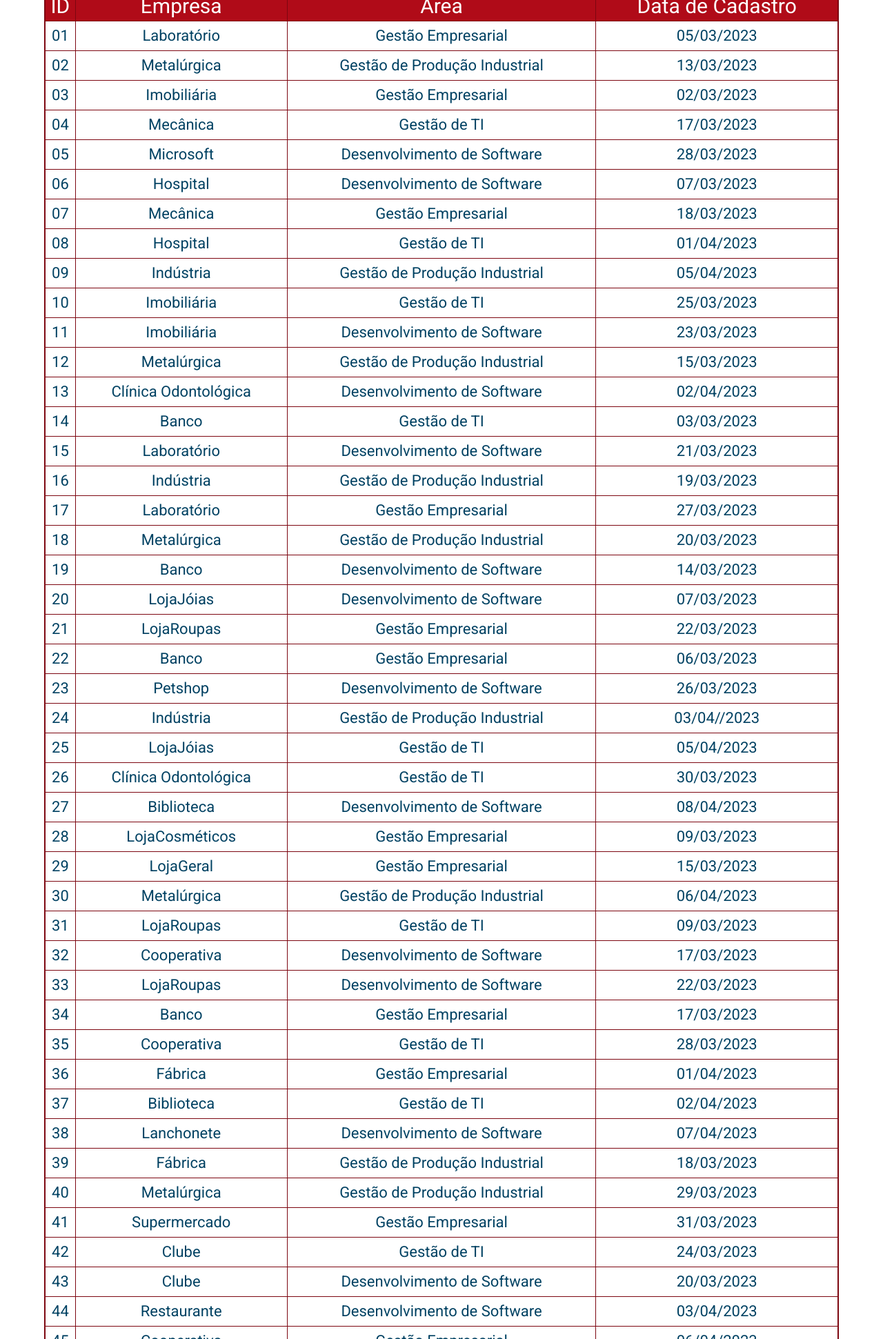
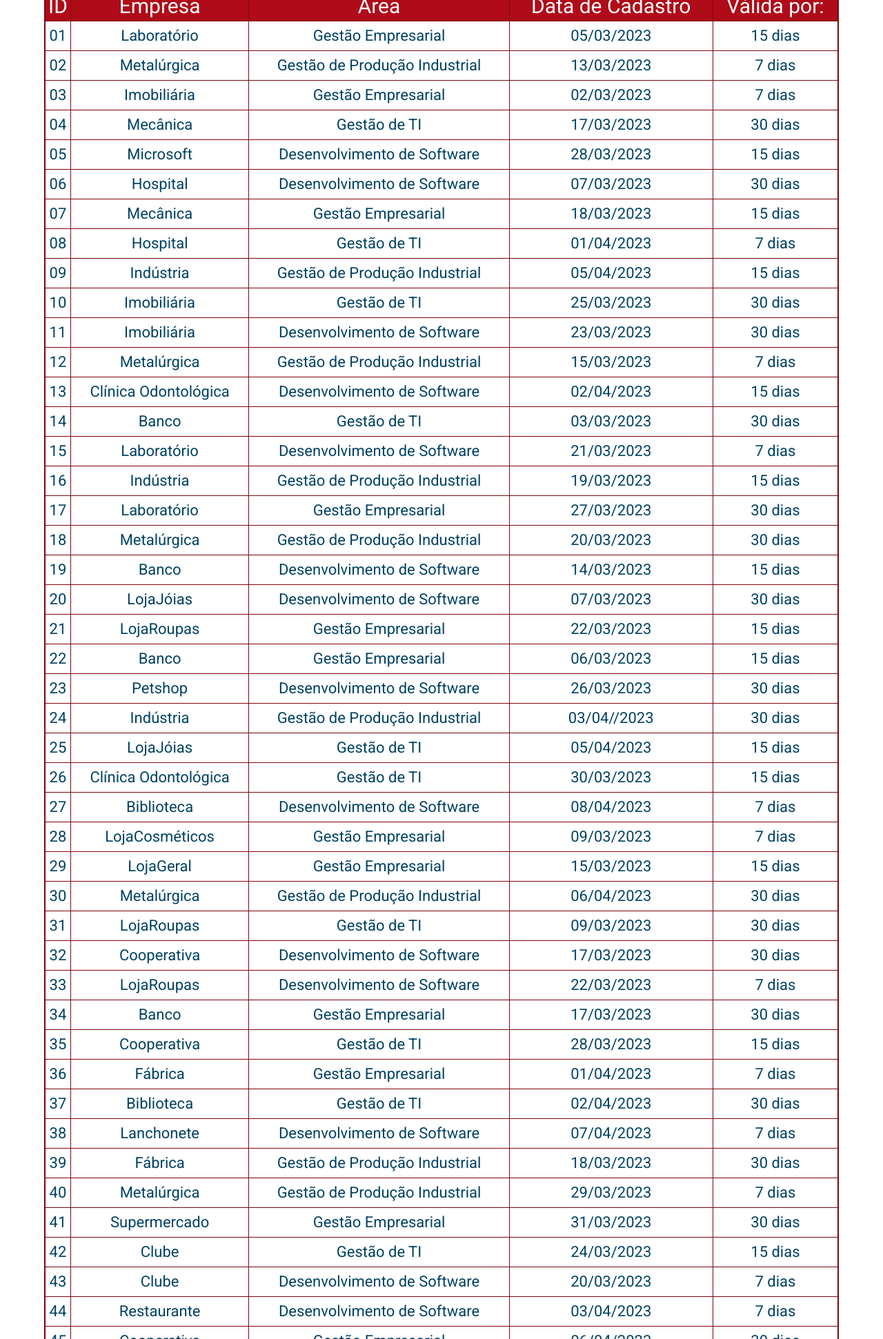
Before and after one commit to pedrocruzz/VagasFATEC, a plain HTML site: page root/Administração de Vagas.html in a window 1280 px wide. Shown: the part 257-2198 px from the top of the page at 69% size. Drawn offline with Linux system fonts and the light colour scheme.

Commit message:
Update das áreas: administração de vagas e cadastrar vagas novas

```diff
--- a/root/Administração de Vagas.html
+++ b/root/Administração de Vagas.html
@@ -19,6 +19,7 @@
             <td class="conteúdolinhas">Empresa</td>
             <td class="conteúdolinhas">Área</td>
             <td class="conteúdolinhas">Data de Cadastro</td>
+            <td class="conteúdolinhas">Válida por:</td>
         </tr>
 
         <tr class="conteúdotabela">
@@ -26,6 +27,7 @@
             <td class="linhas">Laboratório</td>
             <td class="linhas">Gestão Empresarial</td>
             <td class="linhas">05/03/2023</td>
+            <td class="linhas">15 dias</td>
         </tr>
 
         <tr class="conteúdotabela">
@@ -33,6 +35,7 @@
             <td class="linhas">Metalúrgica</td>
             <td class="linhas">Gestão de Produção Industrial</td>
             <td class="linhas">13/03/2023</td>
+            <td class="linhas">7 dias</td>
         </tr>
 
         <tr class="conteúdotabela">
@@ -40,6 +43,7 @@
             <td class="linhas">Imobiliária</td>
             <td class="linhas">Gestão Empresarial</td>
             <td class="linhas">02/03/2023</td>
+            <td class="linhas">7 dias</td>
         </tr>
 
         <tr class="conteúdotabela">
@@ -47,6 +51,7 @@
             <td class="linhas">Mecânica</td>
             <td class="linhas">Gestão de TI</td>
             <td class="linhas">17/03/2023</td>
+            <td class="linhas">30 dias</td>
         </tr>
 
         <tr class="conteúdotabela">
@@ -55,6 +60,7 @@
                 <td class="linhas">Microsoft</td>
                 <td class="linhas">Desenvolvimento de Software</td>
                 <td class="linhas">28/03/2023</td>
+                <td class="linhas">15 dias</td>
             </button>
         </tr>
 
@@ -63,6 +69,7 @@
             <td class="linhas">Hospital</td>
             <td class="linhas">Desenvolvimento de Software</td>
             <td class="linhas">07/03/2023</td>
+            <td class="linhas">30 dias</td>
         </tr>
 
         <tr class="conteúdotabela">
@@ -70,6 +77,8 @@
             <td class="linhas">Mecânica</td>
             <td class="linhas">Gestão Empresarial</td>
             <td class="linhas">18/03/2023</td>
+            <td class="linhas">15 dias</td>
+
         </tr>
 
         <tr class="conteúdotabela">
@@ -77,6 +86,7 @@
             <td class="linhas">Hospital</td>
             <td class="linhas">Gestão de TI</td>
             <td class="linhas">01/04/2023</td>
+            <td class="linhas">7 dias</td>
         </tr>
 
         <tr class="conteúdotabela">
@@ -84,6 +94,8 @@
             <td class="linhas">Indústria</td>
             <td class="linhas">Gestão de Produção Industrial</td>
             <td class="linhas">05/04/2023</td>
+            <td class="linhas">15 dias</td>
+
         </tr>
 
         <tr class="conteúdotabela">
@@ -91,6 +103,7 @@
             <td class="linhas">Imobiliária</td>
             <td class="linhas">Gestão de TI</td>
             <td class="linhas">25/03/2023</td>
+            <td class="linhas">30 dias</td>
         </tr>
 
         <tr class="conteúdotabela">
@@ -98,6 +111,7 @@
             <td class="linhas">Imobiliária</td>
             <td class="linhas">Desenvolvimento de Software</td>
             <td class="linhas">23/03/2023</td>
+            <td class="linhas">30 dias</td>
         </tr>
 
         <tr class="conteúdotabela">
@@ -105,6 +119,7 @@
             <td class="linhas">Metalúrgica</td>
             <td class="linhas">Gestão de Produção Industrial</td>
             <td class="linhas">15/03/2023</td>
+            <td class="linhas">7 dias</td>
         </tr>
 
         <tr class="conteúdotabela">
@@ -112,6 +127,7 @@
             <td class="linhas">Clínica Odontológica</td>
             <td class="linhas">Desenvolvimento de Software</td>
             <td class="linhas">02/04/2023</td>
+            <td class="linhas">15 dias</td>
         </tr>
 
         <tr class="conteúdotabela">
@@ -119,6 +135,7 @@
             <td class="linhas">Banco</td>
             <td class="linhas">Gestão de TI</td>
             <td class="linhas">03/03/2023</td>
+            <td class="linhas">30 dias</td>
         </tr>
 
         <tr class="conteúdotabela">
@@ -126,6 +143,7 @@
             <td class="linhas">Laboratório</td>
             <td class="linhas">Desenvolvimento de Software</td>
             <td class="linhas">21/03/2023</td>
+            <td class="linhas">7 dias</td>
         </tr>
 
         <tr class="conteúdotabela">
@@ -133,6 +151,7 @@
             <td class="linhas">Indústria</td>
             <td class="linhas">Gestão de Produção Industrial</td>
             <td class="linhas">19/03/2023</td>
+            <td class="linhas">15 dias</td>
         </tr>
 
         <tr class="conteúdotabela">
@@ -140,6 +159,7 @@
             <td class="linhas">Laboratório</td>
             <td class="linhas">Gestão Empresarial</td>
             <td class="linhas">27/03/2023</td>
+            <td class="linhas">30 dias</td>
         </tr>
 
         <tr class="conteúdotabela">
@@ -147,13 +167,15 @@
             <td class="linhas">Metalúrgica</td>
             <td class="linhas">Gestão de Produção Industrial</td>
             <td class="linhas">20/03/2023</td>
+            <td class="linhas">30 dias</td>
         </tr>
 
         <tr class="conteúdotabela">
             <td class="linhas">19</td>
             <td class="linhas">Banco</td>
             <td class="linhas">Desenvolvimento de Software</td>
-            <td class="linhas">14/03/2023</td>
+            <td class="linhas">14/03/2023</td>]
+            <td class="linhas">15 dias</td>
         </tr>
 
         <tr class="conteúdotabela">
@@ -161,6 +183,7 @@
             <td class="linhas">LojaJóias</td>
             <td class="linhas">Desenvolvimento de Software</td>
             <td class="linhas">07/03/2023</td>
+            <td class="linhas">30 dias</td>
         </tr>
 
         <tr class="conteúdotabela">
@@ -168,12 +191,14 @@
             <td class="linhas">LojaRoupas</td>
             <td class="linhas">Gestão Empresarial</td>
             <td class="linhas">22/03/2023</td>
+            <td class="linhas">15 dias</td>
         </tr>
         <tr class="conteúdotabela">
             <td class="linhas">22</td>
             <td class="linhas">Banco</td>
             <td class="linhas">Gestão Empresarial</td>
             <td class="linhas">06/03/2023</td>
+            <td class="linhas">15 dias</td>
         </tr>
 
         <tr class="conteúdotabela">
@@ -181,6 +206,7 @@
             <td class="linhas">Petshop</td>
             <td class="linhas">Desenvolvimento de Software</td>
             <td class="linhas">26/03/2023</td>
+            <td class="linhas">30 dias</td>
         </tr>
 
         <tr class="conteúdotabela">
@@ -188,6 +214,7 @@
             <td class="linhas">Indústria</td>
             <td class="linhas">Gestão de Produção Industrial</td>
             <td class="linhas">03/04//2023</td>
+            <td class="linhas">30 dias</td>
         </tr>
 
         <tr class="conteúdotabela">
@@ -195,6 +222,8 @@
             <td class="linhas">LojaJóias</td>
             <td class="linhas">Gestão de TI</td>
             <td class="linhas">05/04/2023</td>
+            <td class="linhas">15 dias</td>
+
         </tr>
 
         <tr class="conteúdotabela">
@@ -202,6 +231,7 @@
             <td class="linhas">Clínica Odontológica</td>
             <td class="linhas">Gestão de TI</td>
             <td class="linhas">30/03/2023</td>
+            <td class="linhas">15 dias</td>
         </tr>
 
         <tr class="conteúdotabela">
@@ -209,6 +239,7 @@
             <td class="linhas">Biblioteca</td>
             <td class="linhas">Desenvolvimento de Software</td>
             <td class="linhas">08/04/2023</td>
+            <td class="linhas">7 dias</td>
         </tr>
 
         <tr class="conteúdotabela">
@@ -216,6 +247,7 @@
             <td class="linhas">LojaCosméticos</td>
             <td class="linhas">Gestão Empresarial</td>
             <td class="linhas">09/03/2023</td>
+            <td class="linhas">7 dias</td>
         </tr>
 
         <tr class="conteúdotabela">
@@ -223,6 +255,7 @@
             <td class="linhas">LojaGeral</td>
             <td class="linhas">Gestão Empresarial</td>
             <td class="linhas">15/03/2023</td>
+            <td class="linhas">15 dias</td>
 
         </tr>
 
@@ -231,6 +264,7 @@
             <td class="linhas">Metalúrgica</td>
             <td class="linhas">Gestão de Produção Industrial</td>
             <td class="linhas">06/04/2023</td>
+            <td class="linhas">30 dias</td>
 
         </tr>
 
@@ -239,6 +273,7 @@
             <td class="linhas">LojaRoupas</td>
             <td class="linhas">Gestão de TI</td>
             <td class="linhas">09/03/2023</td>
+            <td class="linhas">30 dias</td>
         </tr>
 
         <tr class="conteúdotabela">
@@ -246,6 +281,7 @@
             <td class="linhas">Cooperativa</td>
             <td class="linhas">Desenvolvimento de Software</td>
             <td class="linhas">17/03/2023</td>
+            <td class="linhas">30 dias</td>
         </tr>
 
         <tr class="conteúdotabela">
@@ -253,6 +289,7 @@
             <td class="linhas">LojaRoupas</td>
             <td class="linhas">Desenvolvimento de Software</td>
             <td class="linhas">22/03/2023</td>
+            <td class="linhas">7 dias</td>
         </tr>
 
         <tr class="conteúdotabela">
@@ -260,6 +297,7 @@
             <td class="linhas">Banco</td>
             <td class="linhas">Gestão Empresarial</td>
             <td class="linhas">17/03/2023</td>
+            <td class="linhas">30 dias</td>
         </tr>
 
         <tr class="conteúdotabela">
@@ -267,6 +305,7 @@
             <td class="linhas">Cooperativa</td>
             <td class="linhas">Gestão de TI</td>
             <td class="linhas">28/03/2023</td>
+            <td class="linhas">15 dias</td>
         </tr>
 
         <tr class="conteúdotabela">
@@ -274,6 +313,7 @@
             <td class="linhas">Fábrica</td>
             <td class="linhas">Gestão Empresarial</td>
             <td class="linhas">01/04/2023</td>
+            <td class="linhas">7 dias</td>
         </tr>
 
         <tr class="conteúdotabela">
@@ -281,6 +321,7 @@
             <td class="linhas">Biblioteca</td>
             <td class="linhas">Gestão de TI</td>
             <td class="linhas">02/04/2023</td>
+            <td class="linhas">30 dias</td>
         </tr>
 
         <tr class="conteúdotabela">
@@ -288,6 +329,7 @@
             <td class="linhas">Lanchonete</td>
             <td class="linhas">Desenvolvimento de Software</td>
             <td class="linhas">07/04/2023</td>
+            <td class="linhas">7 dias</td>
         </tr>
 
         <tr class="conteúdotabela">
@@ -295,6 +337,7 @@
             <td class="linhas">Fábrica</td>
             <td class="linhas">Gestão de Produção Industrial</td>
             <td class="linhas">18/03/2023</td>
+            <td class="linhas">30 dias</td>
         </tr>
 
         <tr class="conteúdotabela">
@@ -302,6 +345,7 @@
             <td class="linhas">Metalúrgica</td>
             <td class="linhas">Gestão de Produção Industrial</td>
             <td class="linhas">29/03/2023</td>
+            <td class="linhas">7 dias</td>
         </tr>
 
         <tr class="conteúdotabela">
@@ -309,6 +353,7 @@
             <td class="linhas">Supermercado</td>
             <td class="linhas">Gestão Empresarial</td>
             <td class="linhas">31/03/2023</td>
+            <td class="linhas">30 dias</td>
         </tr>
 
         <tr class="conteúdotabela">
@@ -316,6 +361,7 @@
             <td class="linhas">Clube</td>
             <td class="linhas">Gestão de TI</td>
             <td class="linhas">24/03/2023</td>
+            <td class="linhas">15 dias</td>
         </tr>
 
         <tr class="conteúdotabela">
@@ -323,6 +369,7 @@
             <td class="linhas">Clube</td>
             <td class="linhas">Desenvolvimento de Software</td>
             <td class="linhas">20/03/2023</td>
+            <td class="linhas">7 dias</td>
         </tr>
 
         <tr class="conteúdotabela">
@@ -330,6 +377,7 @@
             <td class="linhas">Restaurante</td>
             <td class="linhas">Desenvolvimento de Software</td>
             <td class="linhas">03/04/2023</td>
+            <td class="linhas">7 dias</td>
         </tr>
 
         <tr class="conteúdotabela">
@@ -337,7 +385,7 @@
             <td class="linhas">Cooperativa</td>
             <td class="linhas">Gestão Empresarial</td>
             <td class="linhas">06/04/2023</td>
-
+            <td class="linhas">30 dias</td>
         </tr>
 
         <tr class="conteúdotabela">
@@ -345,6 +393,7 @@
             <td class="linhas">Agropecuária</td>
             <td class="linhas">Desenvolvimento de Software</td>
             <td class="linhas">08/04/2023</td>
+            <td class="linhas">30 dias</td>
         </tr>
 
         <tr class="conteúdotabela">
@@ -352,6 +401,7 @@
             <td class="linhas">Agropecuária</td>
             <td class="linhas">Gestão Empresarial</td>
             <td class="linhas">09/03/2023</td>
+            <td class="linhas">15 dias</td>
         </tr>
 
         <tr class="conteúdotabela">
@@ -359,6 +409,7 @@
             <td class="linhas">Fábrica</td>
             <td class="linhas">Gestão de TI</td>
             <td class="linhas">11/03/2023</td>
+            <td class="linhas">7 dias</td>
         </tr>
 
         <tr class="conteúdotabela">
@@ -366,6 +417,7 @@
             <td class="linhas">Fábrica</td>
             <td class="linhas">Desenvolvimento de Software</td>
             <td class="linhas">12/03/2023</td>
+            <td class="linhas">7 dias</td>
         </tr>
 
         <tr class="conteúdotabela">
@@ -373,6 +425,7 @@
             <td class="linhas">Indústria</td>
             <td class="linhas">Gestão de Produção Industrial</td>
             <td class="linhas">05/04/2023</td>
+            <td class="linhas">30 dias</td>
         </tr>
 
     </table>
--- a/root/public/css/CadastrarVaga.css
+++ b/root/public/css/CadastrarVaga.css
@@ -23,7 +23,7 @@
     font-size: 22px;
     position: absolute;
     left: 565px;
-    top: 770px;
+    top: 800px;
     border: none;
     border-radius: 15px;
 }
```
Also changed, not shown: root/Cadastro de novas vagas.html (+9 -2 lines).
